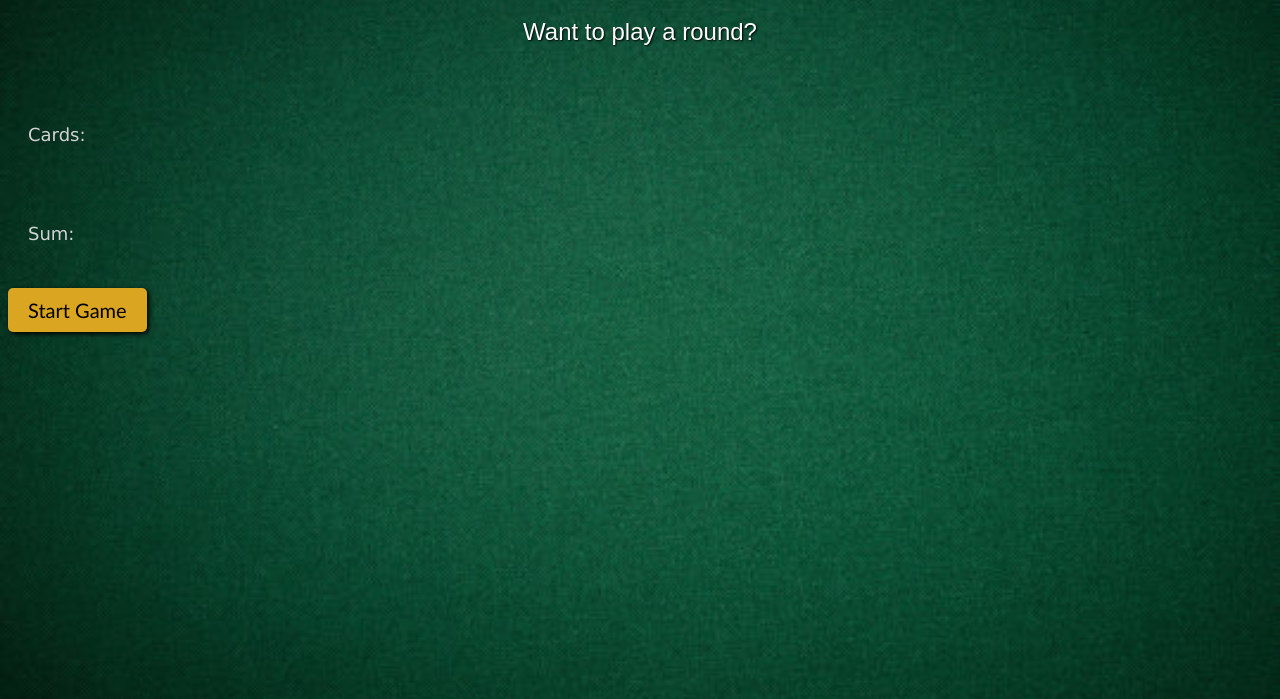
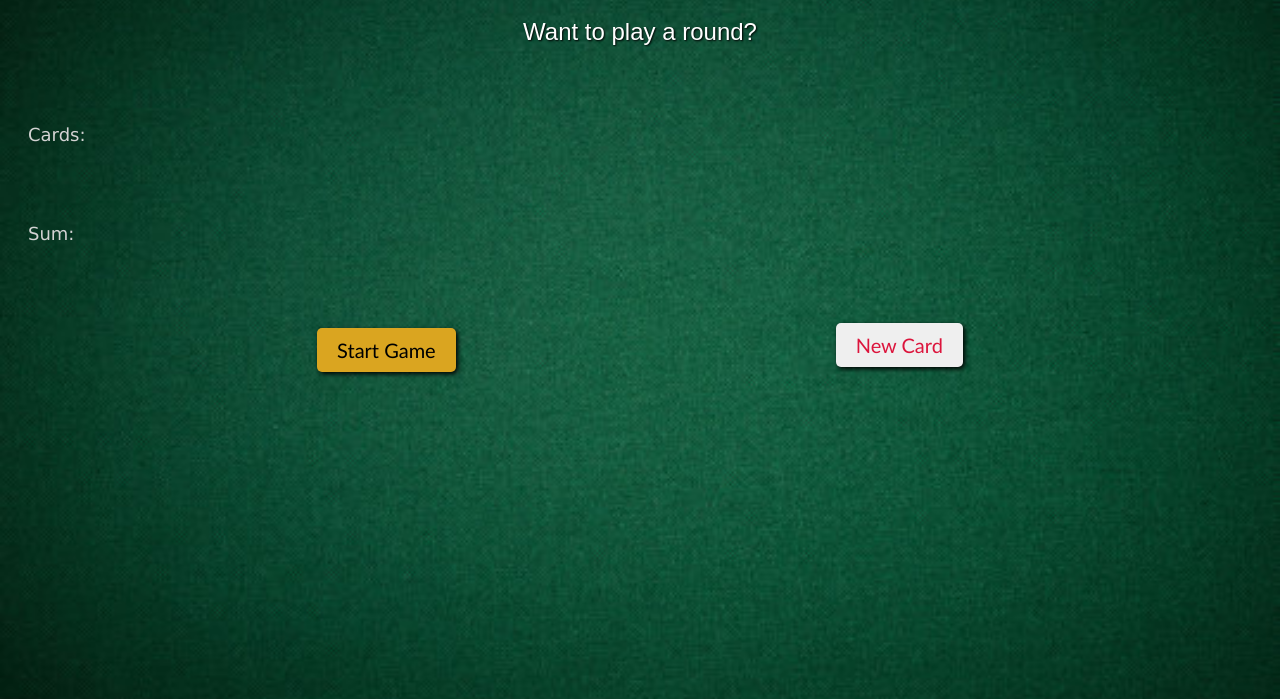
Before and after one commit to BrooklynTreasurer/Black_Jack_Project, a plain HTML site: page index.html in a window 1280 px wide. Shown: the part 101-800 px from the top of the page. Drawn offline with Linux system fonts and the light colour scheme.

Commit message:
Added new card function

```diff
--- a/index.html
+++ b/index.html
@@ -8,11 +8,16 @@
 
 </head>
 <body>
+    <div class="container-displays">
        <h1>Blackjack</h1>
-        <p id="message-el">Want to play a round?</p>
-        <p id="cards-el">Cards:</p>
-        <p id="sum-el">Sum:</p>
-        <button id="start-btn" onclick="startGame()">Start Game</button>
+                <p id="message-el">Want to play a round?</p>
+                <p id="cards-el">Cards:</p>
+                <p id="sum-el">Sum:</p>
+    </div>
+    <div class="container-buttons">
+            <button id="start-btn" onclick="startGame()">Start Game</button>
+            <button id="new-card-btn" onclick="newCard()">New Card</button>
+    </div>
 <script src="script.js" defer></script>
 </body>
 </html>
--- a/script.js
+++ b/script.js
@@ -1,54 +1,64 @@
-//Black jack game(player's cards sum)
+// Blackjack game (player's cards sum)
 const messageEl = document.getElementById("message-el");
 const sumEl = document.getElementById("sum-el");
 const cardsEl = document.getElementById("cards-el");
+
 let hasBlackJack = false;
 let isAlive = true;
 let message = "";
+let firstCard, secondCard, sum;
 
+// start game function
+function startGame() {
+    firstCard = Math.floor(Math.random() * 11) + 2;
+    secondCard = Math.floor(Math.random() * 11) + 2;
+    sum = firstCard + secondCard;
 
-//start game function
-function startGame() {
-let firstCard = Math.floor(Math.random() * 11) + 2;
-let secondCard = Math.floor(Math.random() * 11) + 2;
-let sum = firstCard + secondCard;
     cardsEl.textContent = "Cards: " + firstCard + " " + secondCard;
     sumEl.textContent = "Sum: " + sum;
 
-//console log cards
-console.log("First Card: " + firstCard);
-console.log("Second Card: " + secondCard);
-console.log("Sum: " + sum);
+    console.log("First Card:", firstCard);
+    console.log("Second Card:", secondCard);
+    console.log("Sum:", sum);
 
-//check cards
+    // check cards
     if (sum < 21) {
-    messageEl.textContent = "Do you want to draw a new card?"
+        message = "Do you want to draw a new card?";
     } else if (sum === 21) {
-    messageEl.textContent = "Wohoo! You've got Blackjack!"
+        message = "Wohoo! You've got Blackjack!";
         hasBlackJack = true;
     } else {
-    messageEl.textContent = "You're out of the game!"
+        message = "You're out of the game!";
         isAlive = false;
     }
 
-//add new card function
+    messageEl.textContent = message;
+    console.log("Message:", message);
+}
+
+// new card function — now global and visible to button
 function newCard() {
-    if (isAlive === true && hasBlackJack === false) {
+    if (isAlive && !hasBlackJack) {
         let thirdCard = Math.floor(Math.random() * 11) + 2;
         sum += thirdCard;
-        console.log("New Card: " + thirdCard);
-        console.log("Updated Sum: " + sum);
+
+        cardsEl.textContent += " " + thirdCard;
+        sumEl.textContent = "Sum: " + sum;
+
+        console.log("New Card:", thirdCard);
+        console.log("Updated Sum:", sum);
+
         if (sum < 21) {
-            message = "Do you want to draw a new card?"
+            message = "Do you want to draw a new card?";
         } else if (sum === 21) {
-            message = "Wohoo! You've got Blackjack!"
+            message = "Wohoo! You've got Blackjack!";
             hasBlackJack = true;
         } else {
-            message = "You're out of the game!"
+            message = "You're out of the game!";
             isAlive = false;
         }
+
+        messageEl.textContent = message;
+        console.log("Message:", message);
     }
-};
-
-        console.log(message);
 }
--- a/styles.css
+++ b/styles.css
@@ -32,7 +32,15 @@ p {
     margin-top: 70px;
 }
 
-button {
+.container-buttons {
+    display: flex;
+    align-items: center;
+    justify-content: center;
+    margin-top: 50px;
+    gap: 380px;
+}
+
+#start-btn {
     background-color: goldenrod;
     color: black;
     font-family: 'Trebuchet MS', sans-serif;
@@ -46,3 +54,23 @@ button {
     margin-top: 30px;
     text-align: center;
 }
+
+#start-btn:hover {
+    background-color: darkgoldenrod;
+}
+
+#new-card-btn {
+    background-color: ;
+    color: crimson;
+    font-family: 'Trebuchet MS', sans-serif;
+    font-size: 20px;
+    padding: 10px 20px;
+    border: none;
+    border-radius: 5px;
+    cursor: pointer;
+    box-shadow: 2px 2px 5px #000000;
+    transition: background-color 0.3s ease;
+    margin-top: 20px;
+    text-align: center;
+    margin-left: ;
+}
```
Lines whose indentation alone changed are shown as unchanged.
